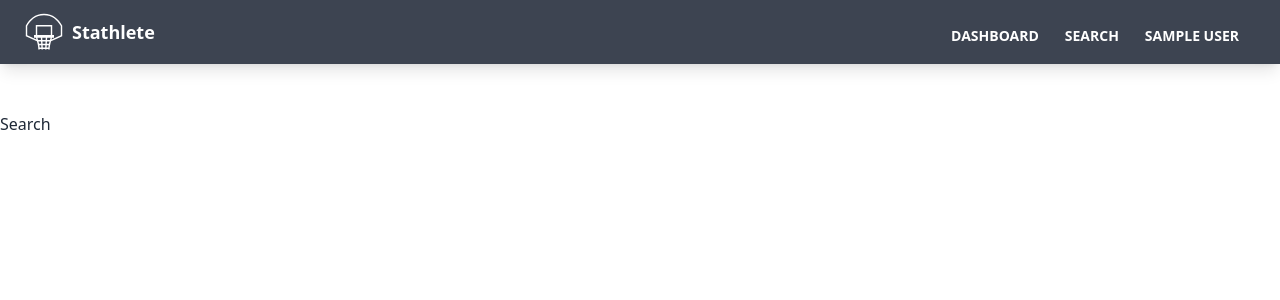
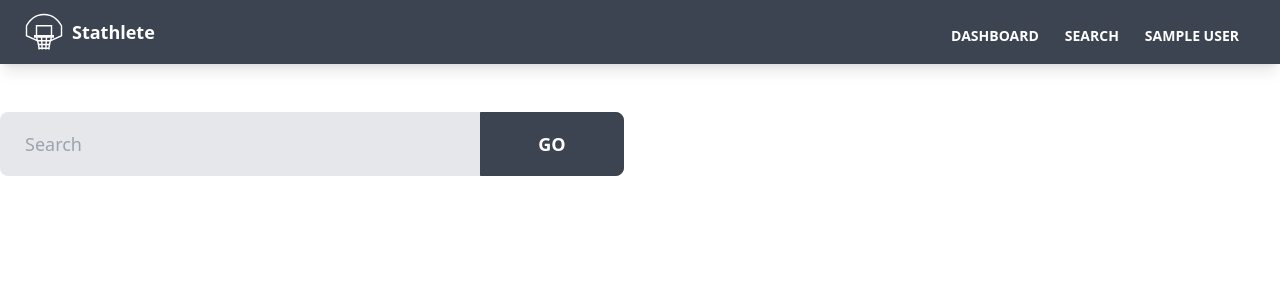
Before and after one commit to matthewleland/stathlete, a React (Vite) app in the folder frontend/: page /search in a window 1280 px wide. Shown: the top 300 px of the page. Built offline with nearby package versions, Linux system fonts and the light colour scheme; sample sign-in values are in the browser's storage.

Commit message:
update ui

```diff
--- a/frontend/src/components/Spinner.jsx
+++ /dev/null
@@ -1,9 +0,0 @@
-import React from 'react'
-
-function Spinner() {
-  return (
-    <div >Spinner</div>
-  )
-}
-
-export default Spinner
--- a/frontend/src/components/layout/Navbar.jsx
+++ b/frontend/src/components/layout/Navbar.jsx
@@ -25,7 +25,7 @@ function Navbar({ title }) {
             {title}
           </Link>
         </div>
-
+        {user ? (
           <div className='flex-1 px-2 mx-2'>
             <div className='flex justify-end'>
               <ul className="menu menu-horizontal px-1">
@@ -53,14 +53,27 @@ function Navbar({ title }) {
                       </Link>
                     </li>
                     <li>
-                    <button className="btn btn-ghost btn-sm rounded-btn">Log Out</button>
+                      <button className="btn btn-ghost btn-sm rounded-btn" onClick={onLogout}>Log Out</button>
                     </li>
                   </ul>
                 </li>
-
               </ul>
             </div>
           </div>
+          ) : (
+            <ul>
+              <li>
+                <Link to='/login'>
+                  <FaSignInAlt />Login
+                </Link>
+              </li>
+              <li>
+                <Link to='/register'>
+                  <FaUser />Register
+                </Link>
+              </li>
+            </ul>
+            ) }
       </div>
     </nav>
   )
--- /dev/null
+++ b/frontend/src/components/layout/SearchBar.jsx
@@ -0,0 +1,40 @@
+import { useState } from 'react'
+
+function SearchBar() {
+  const [text, setText] = useState('')
+
+  const handleChange = (e) => setText(e.target.value)
+
+  const handleSubmit = async (e) => {
+    e.preventDefault()
+
+    if (text === '') {
+
+    } else {
+      dispatchEvent()
+      setText('')
+    }
+  }
+
+  return (
+    <div className='grid grid-cols-1 xl:grid-cols-2 lg:grid-cols-2 md:grid-cols-2 mb-8 gap-8'>
+      <div>
+        <form onSubmit={handleSubmit}>
+          <div className="form-control">
+            <div className="relative">
+              <input type="text" placeholder="Search" className="w-full pr-40 bg-gray-200 input input-lg text-black" />
+              <button
+                type='submit'
+                className='absolute top-0 right-0 rounded-l-none w-36 btn btn-lg'
+                >
+                Go
+              </button>
+            </div>
+          </div>
+        </form>
+      </div>
+    </div>
+  )
+}
+
+export default SearchBar
--- /dev/null
+++ b/frontend/src/components/layout/Spinner.jsx
@@ -0,0 +1,16 @@
+import spinner from '../../assets/Spinner.gif'
+
+function Spinner() {
+  return (
+    <div className='mt-20'>
+      <img
+        width={180}
+        className='text-center mx-auto'
+        src={spinner}
+        alt='Loading...'
+      />
+    </div>
+  )
+}
+
+export default Spinner
--- a/frontend/src/pages/Dashboard.jsx
+++ b/frontend/src/pages/Dashboard.jsx
@@ -3,7 +3,7 @@ import { useNavigate } from 'react-router-dom'
 import { useSelector, useDispatch } from 'react-redux'
 import FavForm from '../components/FavForm'
 import FavItem from '../components/FavItem'
-import Spinner from '../components/Spinner'
+import Spinner from '../components/layout/Spinner'
 import { getFavorites, reset } from '../features/favorites/favSlice'
 
 function Dashboard() {
--- a/frontend/src/pages/Login.jsx
+++ b/frontend/src/pages/Login.jsx
@@ -4,7 +4,7 @@ import { useNavigate } from 'react-router-dom'
 import { toast } from 'react-toastify'
 import { FaSignInAlt } from 'react-icons/fa'
 import { login, reset } from '../features/auth/authSlice'
-import Spinner from '../components/Spinner'
+import Spinner from '../components/layout/Spinner'
 
 function Login() {
   const [formData, setFormData] = useState({
--- a/frontend/src/pages/Register.jsx
+++ b/frontend/src/pages/Register.jsx
@@ -4,7 +4,7 @@ import { useNavigate } from 'react-router-dom'
 import { toast } from 'react-toastify'
 import { FaUser } from 'react-icons/fa'
 import { register, reset } from '../features/auth/authSlice'
-import Spinner from '../components/Spinner'
+import Spinner from '../components/layout/Spinner'
 
 function Register() {
   const [formData, setFormData] = useState({
--- a/frontend/src/pages/Search.jsx
+++ b/frontend/src/pages/Search.jsx
@@ -1,8 +1,10 @@
-import React from 'react'
+import SearchBar from "../components/layout/SearchBar"
 
 function Search() {
   return (
-    <div>Search</div>
+    <>
+      <SearchBar />
+    </>
   )
 }
 
```
Also changed, not shown: frontend/src/assets/Spinner.gif (added). Lines whose indentation alone changed are shown as unchanged.
